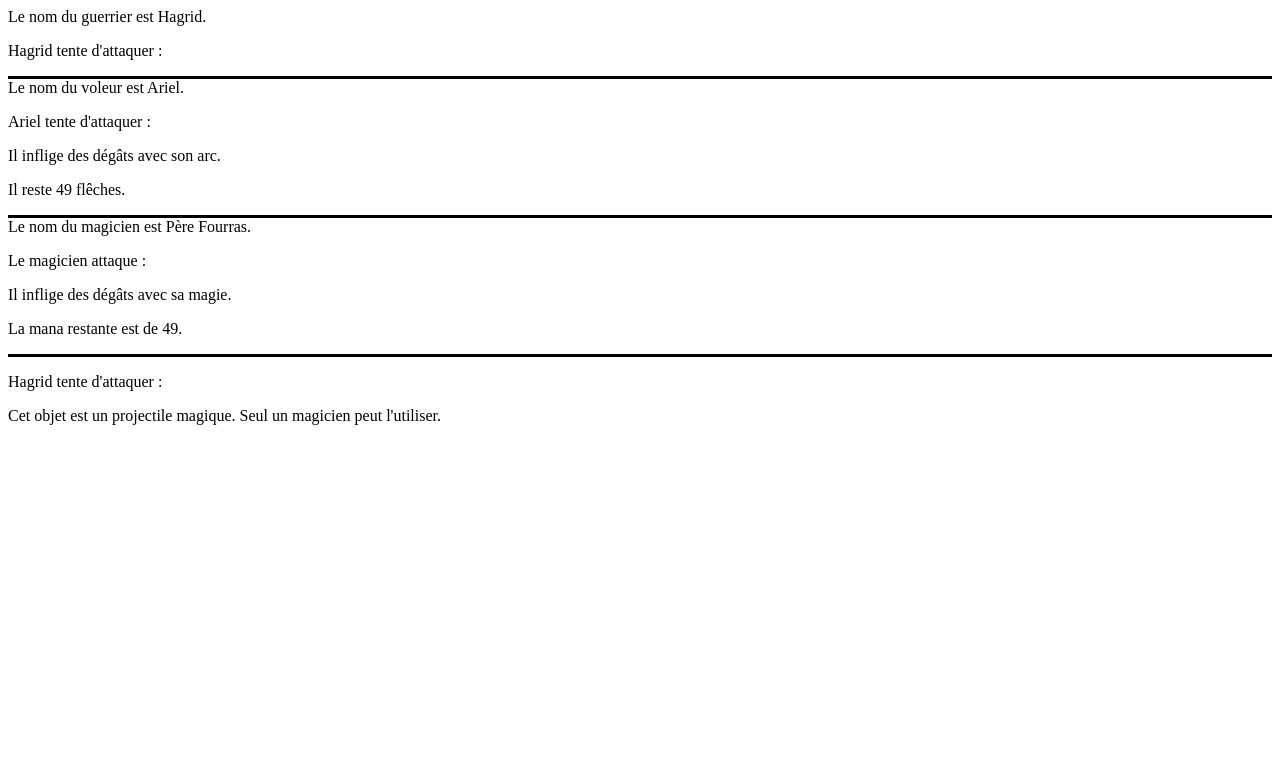
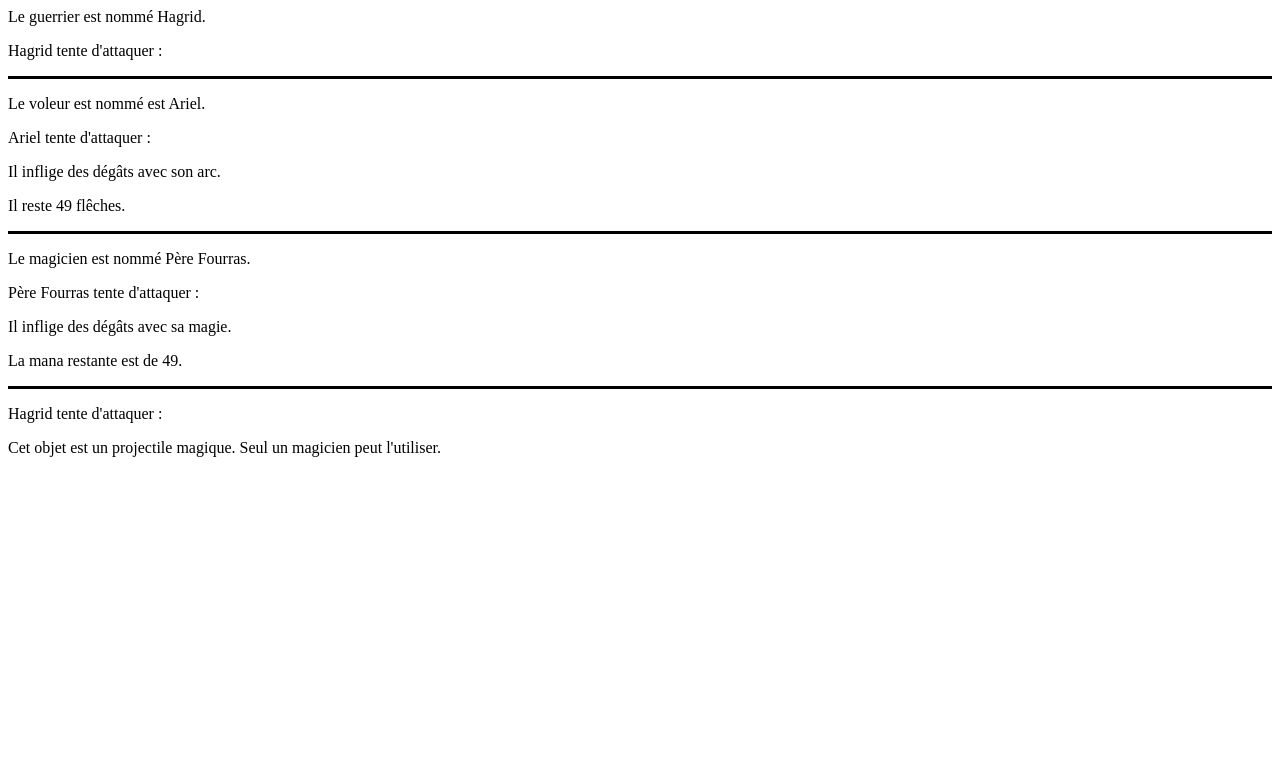
Before and after one commit to ApollineSetan/PHPPO, a PHP site: page / in a window 1280 px wide. Shown: the top 783 px of the page. Run offline with PHP 8.4, Linux system fonts and the light colour scheme.

Commit message:
correction exo combat2

```diff
--- a/Lecon2/Comportement/Arc.php
+++ b/Lecon2/Comportement/Arc.php
@@ -19,8 +19,9 @@ class Arc implements InterfaceArme {
     $this->munition = $munition;
     }
 
+    // Méthodes
     public function afficher():void {
-    echo "<p> J'utilise un arc de type : " .$this->type. " avec " .$this->munition. " munitions.</p>";
+    echo "<p> Cet arc est de type : " .$this->type. " avec " .$this->munition. " munitions.</p>";
     }
 
     public function attaquer():void {
--- a/Lecon2/Comportement/Epee.php
+++ b/Lecon2/Comportement/Epee.php
@@ -29,7 +29,7 @@ class Epee implements InterfaceArme {
 
     // Méthodes
     public function afficher():void {
-        echo "<p> J'utilise une épée de type : " .$this->type. " avec une durabilité de " .$this->durabilite. "</p>";
+        echo "<p> Cette epée est de type : " .$this->type. " avec une durabilité de " .$this->durabilite. "</p>";
     }
 
     public function attaquer():void {
--- a/Lecon2/Comportement/ProjectileMagique.php
+++ b/Lecon2/Comportement/ProjectileMagique.php
@@ -17,7 +17,9 @@ class ProjectileMagique implements InterfaceArme {
         $this->type = $type;
     }
 
+    // Méthodes
     public function afficher():void {
+        echo "<p> Ce sort est de type : " .$this->type." .</p>";
     }
 
     public function attaquer():void {
--- a/Lecon2/Interface/InterfaceArme.php
+++ b/Lecon2/Interface/InterfaceArme.php
@@ -1,5 +1,6 @@
 <?php
 interface InterfaceArme {
+    // Méthodes
     public function afficher():void;
     public function attaquer():void;
 }
--- a/Lecon2/Model/Guerrier.php
+++ b/Lecon2/Model/Guerrier.php
@@ -1,9 +1,12 @@
 <?php
 class Guerrier extends AbstractPersonnage {
+    // Constructeur
     public function __construct(?string $nom, ?InterfaceArme $arme, ?string $type){
         parent::__construct($nom, $arme, $type);
     }
 
+    // Méthodes
     public function afficher():void {
+        echo "<p>Le guerrier est nommé " .$this->getNom(). ".</p>";
     }
 }
--- a/Lecon2/Model/Magicien.php
+++ b/Lecon2/Model/Magicien.php
@@ -1,20 +1,24 @@
 <?php
 class Magicien extends AbstractPersonnage {
 
+    // Attributs
     private ?int $mana;
 
+    // Constructeur
     public function __construct(?string $nom, ?InterfaceArme $arme, ?string $type, ?int $mana){
         parent::__construct($nom, $arme, $type);
         $this->mana = $mana;
     }
 
+    // Méthodes
     public function afficher():void {
+        echo "<p>Le magicien est nommé " .$this->getNom(). ".</p>";
     }
 
     public function attaquer():void {
         if ($this->mana > 0){
             $this->mana--;
-            echo "<p> Le magicien attaque :</p>";
+            echo "<p>" .$this->getNom().  " tente d'attaquer :</p>";
             echo "<p> Il inflige des dégâts avec sa magie.</p>";
             echo "<p> La mana restante est de " .$this->mana. ".</p>";
         } else {
--- a/Lecon2/Model/Voleur.php
+++ b/Lecon2/Model/Voleur.php
@@ -1,5 +1,12 @@
 <?php
 class Voleur extends AbstractPersonnage {
+    // Constructeur
+    public function __construct(?string $nom, ?InterfaceArme $arme, ?string $type){
+        parent::__construct($nom, $arme, $type);
+    }
+
+    // Méthodes
     public function afficher():void {
+        echo "<p>Le voleur est nommé est " .$this->getNom(). ".</p>";
     }
 }
--- a/Lecon2/index.php
+++ b/Lecon2/index.php
@@ -14,19 +14,19 @@ $arc = new Arc(50, type: "elfique");
 $projectilemagique = new ProjectileMagique("puissance suprême");
 
 $guerrier = new Guerrier("Hagrid", $epee, "guerrier");
-echo 'Le nom du guerrier est ' .$guerrier->getNom(). ".<br>";
+$guerrier->afficher();
 echo ' ' .$guerrier->attaquer();
 
 echo "<div style='border-bottom : 3px solid black'> </div>";
 
 $voleur = new Voleur("Ariel", $arc, "voleur");
-echo 'Le nom du voleur est ' .$voleur->getNom(). ".<br>";
+$voleur->afficher();
 echo ' ' .$voleur->attaquer();
 
 echo "<div style='border-bottom : 3px solid black'> </div>";
 
 $magicien = new Magicien("Père Fourras", $projectilemagique, "magicien", 50 );
-echo 'Le nom du magicien est ' .$magicien->getNom(). ".";
+$magicien->afficher();
 echo ' ' .$magicien->attaquer();
 
 echo "<div style='border-bottom : 3px solid black'> </div>";
```
